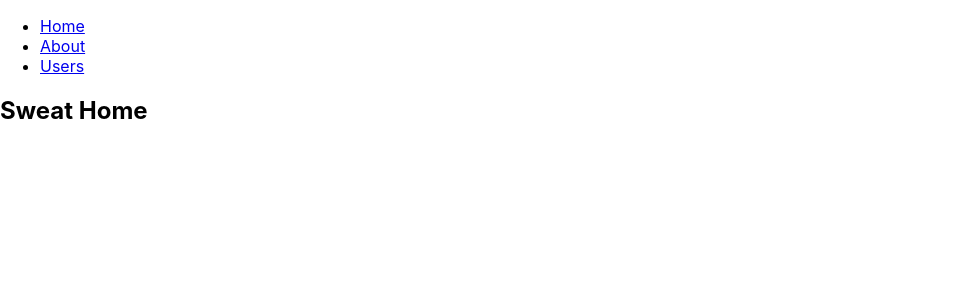
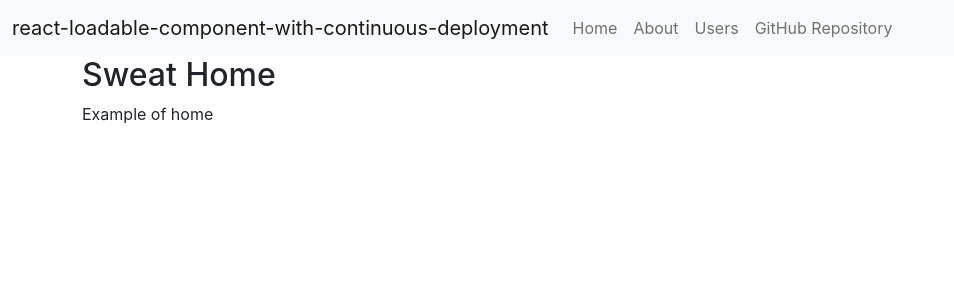
Before and after one commit to aleixmorgadas/react-loadable-component-with-continuous-deployment, a React (Create React App) app: page / in a window 1280 px wide. Shown: the top 300 px of the page, without its empty margins (0-954 px from the left). Built offline with nearby package versions, Linux system fonts and the light colour scheme.

Commit message:
ADDING Boostrap

```diff
--- a/public/index.html
+++ b/public/index.html
@@ -24,6 +24,8 @@
       work correctly both with client-side routing and a non-root public URL.
       Learn how to configure a non-root public URL by running `npm run build`.
     -->
+    <link href="https://cdn.jsdelivr.net/npm/bootstrap@5.0.0-beta1/dist/css/bootstrap.min.css" rel="stylesheet" integrity="sha384-giJF6kkoqNQ00vy+HMDP7azOuL0xtbfIcaT9wjKHr8RbDVddVHyTfAAsrekwKmP1" crossorigin="anonymous">
+
     <title>React App</title>
   </head>
   <body>
@@ -39,5 +41,6 @@
       To begin the development, run `npm start` or `yarn start`.
       To create a production bundle, use `npm run build` or `yarn build`.
     -->
+    <script src="https://cdn.jsdelivr.net/npm/bootstrap@5.0.0-beta1/dist/js/bootstrap.bundle.min.js" integrity="sha384-ygbV9kiqUc6oa4msXn9868pTtWMgiQaeYH7/t7LECLbyPA2x65Kgf80OJFdroafW" crossorigin="anonymous"></script>
   </body>
 </html>
--- a/src/App.js
+++ b/src/App.js
@@ -16,22 +16,31 @@ function App() {
   return (
     <Router>
       <div>
-        <nav>
-          <ul>
-            <li>
-              <Link to="/">Home</Link>
+        <nav class="navbar navbar-expand-lg navbar-light bg-light">
+          <div class="container-fluid">
+            <a class="navbar-brand" href="/">react-loadable-component-with-continuous-deployment</a>
+            <button class="navbar-toggler" type="button" data-bs-toggle="collapse" data-bs-target="#navbarNav" aria-controls="navbarNav" aria-expanded="false" aria-label="Toggle navigation">
+              <span class="navbar-toggler-icon"></span>
+            </button>
+            <div class="collapse navbar-collapse" id="navbarNav">
+              <ul class="navbar-nav">
+                <li class="nav-item">
+                  <Link class="nav-link" to="/">Home</Link>
                 </li>
-            <li>
-              <Link to="/about">About</Link>
+                <li class="nav-item">
+                  <Link class="nav-link" to="/about">About</Link>
                 </li>
-            <li>
-              <Link to="/users">Users</Link>
+                <li class="nav-item">
+                  <Link class="nav-link" to="/users">Users</Link>
+                </li>
+                <li class="nav-item">
+                  <a class="nav-link" href="https://github.com/aleixmorgadas/react-loadable-component-with-continuous-deployment" target="_blank" rel="noreferrer" >GitHub Repository</a>
                 </li>
               </ul>
+            </div>
+          </div>
         </nav>
-
-        {/* A <Switch> looks through its children <Route>s and
-          renders the first one that matches the current URL. */}
+        <div className="container">
           <Switch>
             <Route path="/about">
               <About />
@@ -44,6 +53,7 @@ function App() {
             </Route>
           </Switch>
         </div>
+      </div>
     </Router>
   );
 }
--- a/src/views/About.jsx
+++ b/src/views/About.jsx
@@ -1,7 +1,10 @@
 import React from 'react';
 
 const About = () => {
-    return <h2>About</h2>;
+    return <div>
+        <h2>About</h2>
+        <p>Example of home</p>
+    </div>;
 }
 
 export default About;
--- a/src/views/Home.jsx
+++ b/src/views/Home.jsx
@@ -1,7 +1,10 @@
 import React from 'react';
 
 const Home = () => {
-    return <h2>Sweat Home</h2>;
+    return <div>
+        <h2>Sweat Home</h2>
+        <p>Example of home</p>
+    </div>;
 }
 
 export default Home;
--- a/src/views/Users.jsx
+++ b/src/views/Users.jsx
@@ -1,7 +1,10 @@
 import React from 'react';
 
 const Users = () => {
-    return <h2>Users</h2>;
+    return <div>
+    <h2>users</h2>
+    <p>Example of users</p>
+</div>;;
 }
 
 export default Users;
```
Lines whose indentation alone changed are shown as unchanged.
